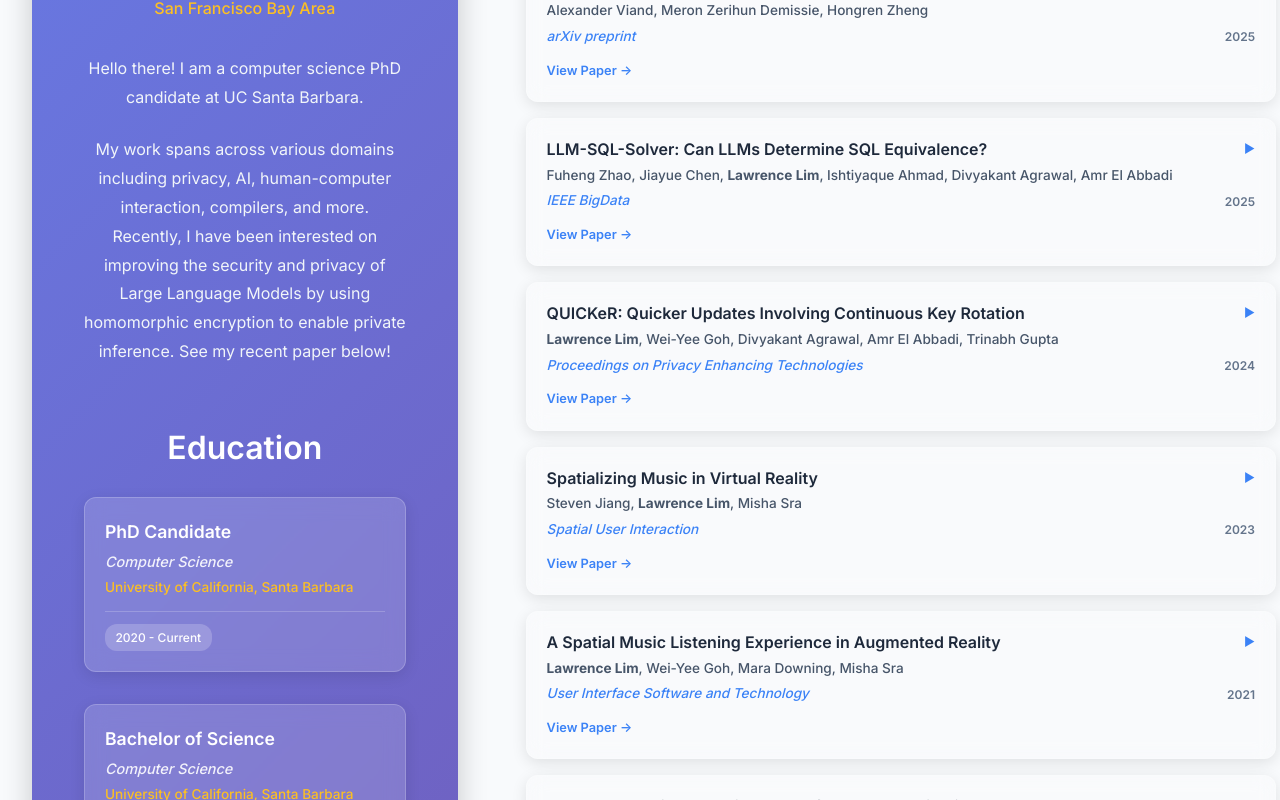
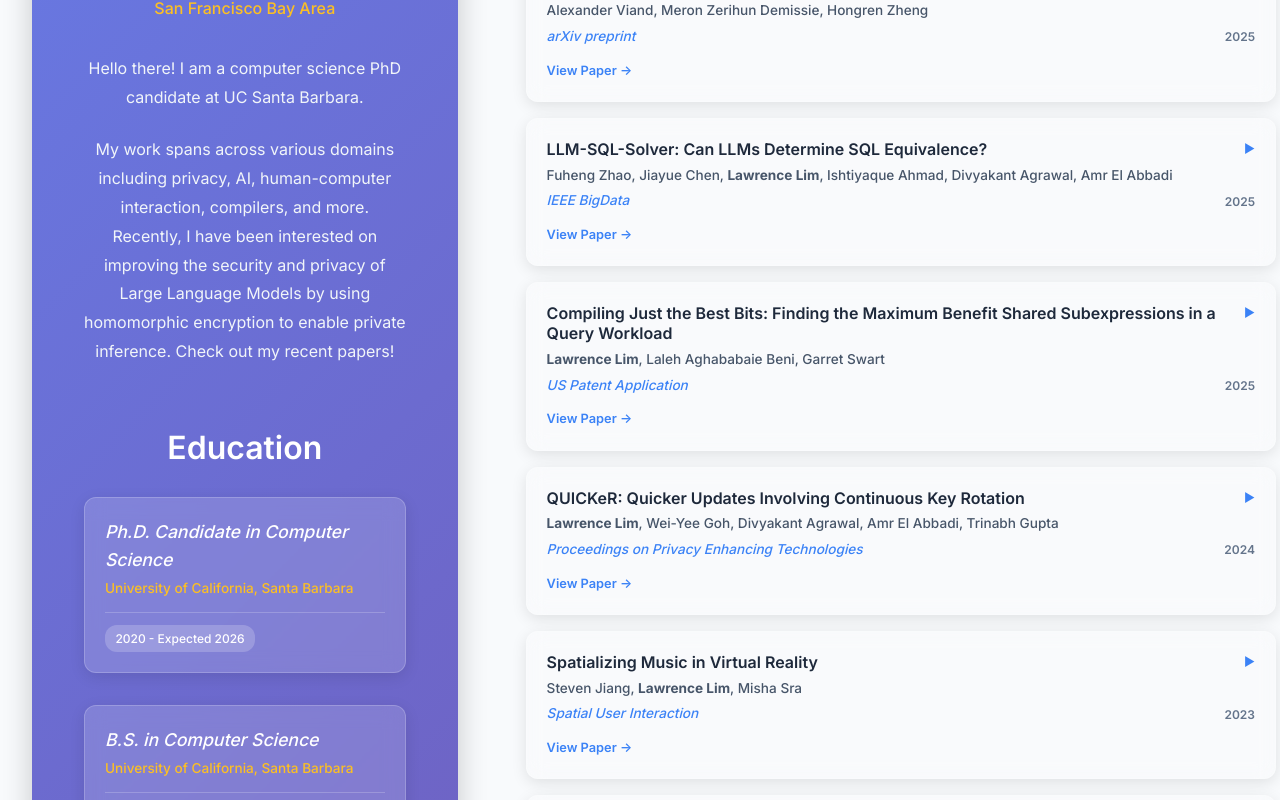
Before and after one commit to lawrencekhlim/lawrencekhlim.github.io, a React (Create React App) app: page / in a window 1280 px wide. Shown: the part 500-1300 px from the top of the page. Built offline with nearby package versions, Linux system fonts and the light colour scheme.

Commit message:
Updated website with Patent Application

```diff
--- a/src/components/About.js
+++ b/src/components/About.js
@@ -30,7 +30,7 @@ const About = () => {
               Hello there! I am a computer science PhD candidate at UC Santa Barbara.
             </p>
             <p className="about-description">
-              My work spans across various domains including privacy, AI, human-computer interaction, compilers, and more. Recently, I have been interested on improving the security and privacy of Large Language Models by using homomorphic encryption to enable private inference. See my recent paper below!
+              My work spans across various domains including privacy, AI, human-computer interaction, compilers, and more. Recently, I have been interested on improving the security and privacy of Large Language Models by using homomorphic encryption to enable private inference. Check out my recent papers!
             </p>
             {/* <div className="about-stats">
               <div className="stat">
--- a/src/components/Education.css
+++ b/src/components/Education.css
@@ -43,13 +43,6 @@
 }
 
 .education-degree {
-  font-size: 1.5rem;
-  font-weight: 600;
-  color: #1e293b;
-  margin-bottom: 0.25rem;
-}
-
-.education-major {
   font-size: 1.25rem;
   font-weight: 500;
   color: #475569;
--- a/src/components/Education.js
+++ b/src/components/Education.js
@@ -6,15 +6,13 @@ const Education = () => {
   const animationRef = useScrollAnimation();
   const education = [
     {
-      degree: "PhD Candidate",
-      major: "Computer Science",
+      degree: "Ph.D. Candidate in Computer Science",
       institution: "University of California, Santa Barbara",
-      period: "2020 - Current",
+      period: "2020 - Expected 2026",
       location: "Santa Barbara, CA",
     },
     {
-      degree: "Bachelor of Science",
-      major: "Computer Science",
+      degree: "B.S. in Computer Science",
       institution: "University of California, Santa Barbara",
       period: "2016 - 2020",
       location: "Santa Barbara, CA",
@@ -32,7 +30,6 @@ const Education = () => {
               <div key={index} className="education-item card scroll-animate-left">
                 <div className="education-main">
                   <h4 className="education-degree">{edu.degree}</h4>
-                  <p className="education-major">{edu.major}</p>
                   <p className="education-institution">{edu.institution}</p>
                 </div>
                 <div className="education-meta-bottom">
--- a/src/components/Experience.js
+++ b/src/components/Experience.js
@@ -54,7 +54,7 @@ const Experience = () => {
       period: "Summer 2021, Summer 2022",
       location: "Redwood City, CA",
       description: [
-        "Conducted research on optimizing for net benefit of query plan native compilation by modeling compilation benefit and clustering to group similar query plans, leading to a patent: Compiling Just the Best Bits: Finding the Maximum Net Benefit Shared Subexpressions in a Query Workload",
+        "Conducted research on optimizing for net benefit of query plan native compilation by modeling compilation benefit and clustering to group similar query plans, leading to a first author patent: <a href='#compiling-best-bits-2025' class='internal-link'>Compiling Just the Best Bits: Finding the Maximum Benefit Shared Subexpressions in a Query Workload",
       ]
     },
     {
--- a/src/components/Header.css
+++ b/src/components/Header.css
@@ -65,7 +65,7 @@
 
 @media (max-width: 768px) {
   .nav-brand h2 {
-    font-size: 1.1rem;
+    font-size: 0.95rem;
   }
 
   .nav-menu {
@@ -76,8 +76,4 @@
     max-width: 100vw;
     white-space: nowrap;
   }
-
-  .nav-brand h2 {
-    font-size: 1.25rem;
-  }
 }
--- a/src/components/Publications.js
+++ b/src/components/Publications.js
@@ -42,6 +42,15 @@ const Publications = () => {
       year: "2025",
       abstract: "Judging the equivalence between two SQL queries is a fundamental problem with many practical applications in data management and SQL generation (i.e., evaluating the quality of generated SQL queries in text-to-SQL task). While the research community has reasoned about SQL equivalence for decades, it poses considerable difficulties and no complete solutions exist. Recently, Large Language Models (LLMs) have shown strong reasoning capability in conversation, question answering and solving mathematics challenges. In this paper, we study if LLMs can be used to determine the equivalence between SQL queries under two notions of SQL equivalence (semantic equivalence and relaxed equivalence). To assist LLMs in generating high quality responses, we present two prompting techniques: Miniature & Mull and Explain & Compare. The former technique is used to evaluate the semantic equivalence in which it asks LLMs to execute a query on a simple database instance and then explore if a counterexample exists by modifying the database. The latter technique is used to evaluate the relaxed equivalence in which it asks LLMs to explain the queries and then compare if they contain significant logical differences. Our experiments demonstrate using our techniques, LLMs is a promising tool to help data engineers in writing semantically equivalent SQL queries, however challenges still persist, and is a better metric for evaluating SQL generation than the popular execution accuracy.",
       link: "https://doi.org/10.48550/arXiv.2312.10321"
+    },
+    {
+      id: "compiling-best-bits-2025",
+      title: "Compiling Just the Best Bits: Finding the Maximum Benefit Shared Subexpressions in a Query Workload",
+      authors: "Lawrence Lim, Laleh Aghababaie Beni, Garret Swart",
+      venue: "US Patent Application",
+      year: "2025",
+      abstract: "In a computer, each of many statement plan trees respectively represents a distinct database statement in a database workload. Each statement plan tree contains a distinct set of tree nodes. A first statement plan tree contains a first subtree and represents a first statement. A second statement plan tree contains a second subtree, and a third statement plan tree contains a third subtree. By agglomeration, a first cluster subplan is generated that represents the first subtree of the first statement plan tree and the second subtree of the second statement plan tree. By subsequent agglomeration, a second cluster subplan is generated that represents the third subtree of the third statement plan tree and the first cluster subplan. Execution of the first database statement uses the second cluster subplan for acceleration. Agglomeration may be decided based on novel net benefit estimation, novel inter-cluster distance, and a novel and tunable compilation cost.",
+      link: "https://patents.google.com/patent/US20250086176A1/en?oq=US20250086176A1"
     },
     {
       id: "quicker-2024",
--- a/src/hooks/useScrollAnimation.js
+++ b/src/hooks/useScrollAnimation.js
@@ -13,8 +13,8 @@ export const useScrollAnimation = () => {
         });
       },
       {
-        threshold: 0.1,
-        rootMargin: '0px 0px -50px 0px'
+        threshold: 0,
+        rootMargin: '0px'
       }
     );
 
```
